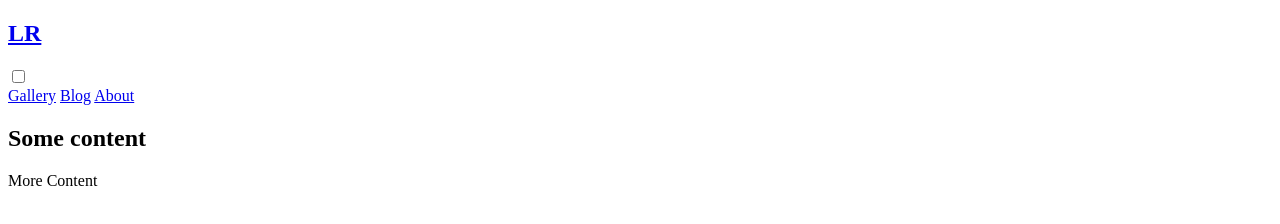
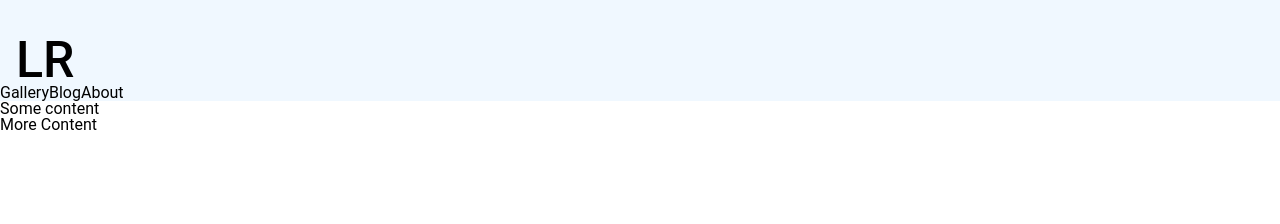
Before and after one commit to Tinatin99/lecture8, a plain HTML site: page index.html in a window 1280 px wide. Drawn offline with Linux system fonts and the light colour scheme; the site is published under a folder, as on GitHub Pages, so addresses that start at the root find nothing.

Commit message:
Fix CSS paths for GitHub Pages

```diff
--- a/index.html
+++ b/index.html
@@ -3,9 +3,10 @@
 <html lang="en">
 <head>
     <meta charset="UTF-8">
-     <link rel="stylesheet" href="/styles/reset.css">
-    <link rel="stylesheet" href="/styles/style.css">
-    <link rel="stylesheet" href="/styles/responsive.css">
+  <link rel="stylesheet" href="styles/reset.css">
+  <link rel="stylesheet" href="styles/style.css">
+  <link rel="stylesheet" href="styles/responsive.css">
+
     <meta name="viewport" content="width=device-width, initial-scale=1.0">
     <!-- <link rel="stylesheet" href="https://cdnjs.cloudflare.com/ajax/libs/font-awesome/7.0.1/css/all.min.css"> -->
     <title>LR</title>
```
